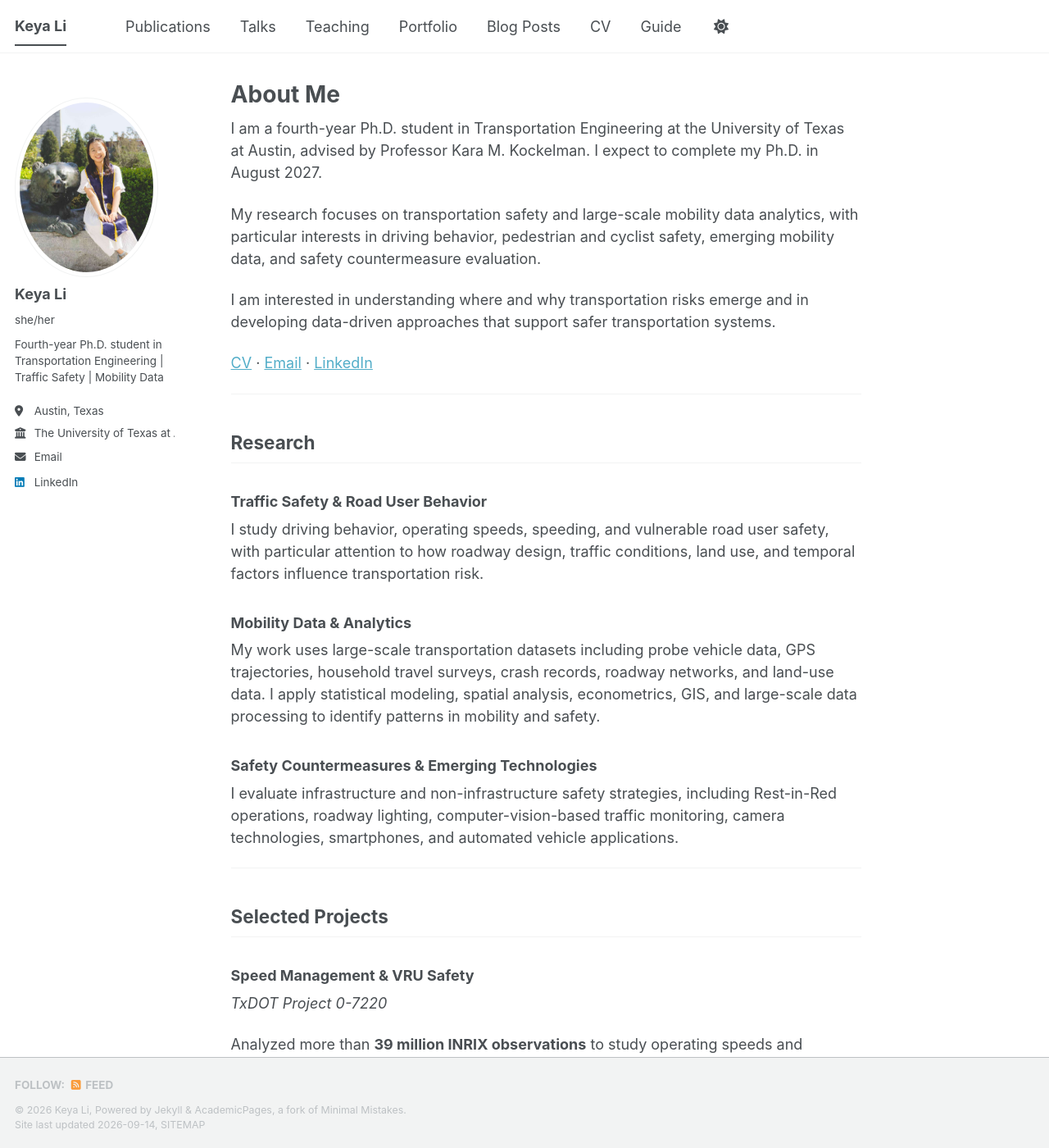
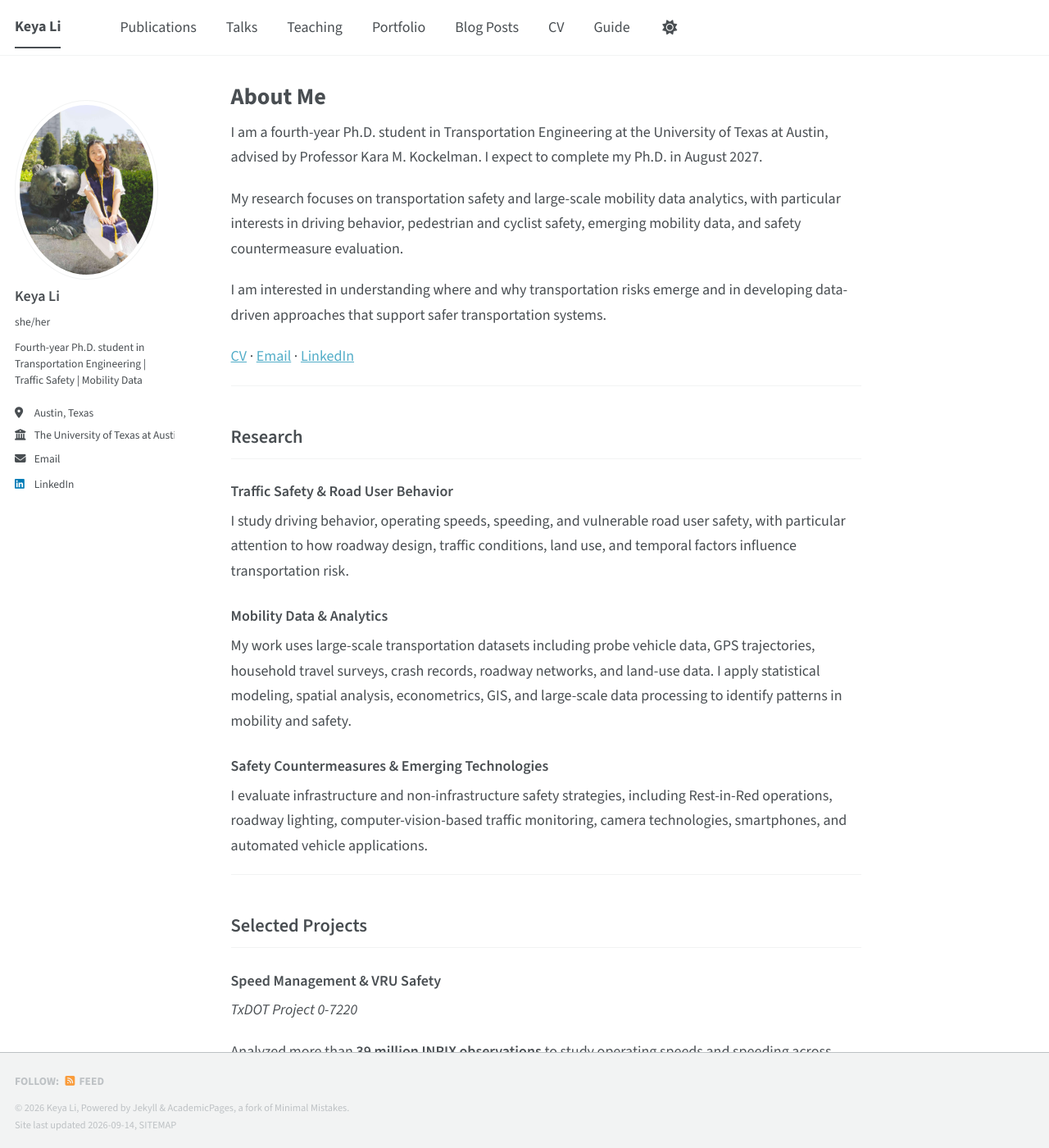
Before and after one commit to jasminekeyya/jasminekeyya.github.io, a Jekyll site: the page built from _pages/about.md, in a window 1280 px wide and 1400 px high. Shown: the whole window at 82% size. Built offline with Jekyll 4.4.1, drawn with Linux system fonts in a browser that asks for light colours; a style sheet for code colours, icons or effects is not loaded.

Commit message:
Update main.scss

```diff
--- a/assets/css/main.scss
+++ b/assets/css/main.scss
@@ -2,11 +2,21 @@
 ---
 
 /*
- * This file controls what is imported from /_sass
- *
- * Note that the files are processed in the order they are imported, so they are partly
-   sorted by the dependencies. Also, the first two lines of the file are required by Jekyll.
+ * Main stylesheet for Keya Li's personal website.
+ * The first two lines above are required by Jekyll.
  */
+
+
+/* ==========================================================================
+   WEB FONT
+   ========================================================================== */
+
+@import url("https://fonts.googleapis.com/css2?family=Source+Sans+3:ital,wght@0,300..700;1,300..700&display=swap");
+
+
+/* ==========================================================================
+   ACADEMIC PAGES STYLES
+   ========================================================================== */
 
 @import
     "vendor/breakpoint/breakpoint",
@@ -17,7 +27,6 @@
 
     "include/mixins",
     "vendor/susy/susy",
-
     "layout/reset",
     "layout/base",
 
@@ -37,3 +46,121 @@
     "layout/sidebar",
     "layout/json_cv"
 ;
+
+
+/* ==========================================================================
+   CUSTOM TYPOGRAPHY
+   ========================================================================== */
+
+/*
+ * Body text
+ */
+body {
+    font-family: $global-font-family;
+    font-weight: 400;
+    line-height: 1.65;
+}
+
+
+/*
+ * Main page content
+ */
+.page__content {
+    font-family: $global-font-family;
+    font-size: 1em;
+    line-height: 1.7;
+}
+
+
+/*
+ * Paragraph spacing
+ */
+.page__content p {
+    margin-bottom: 1.1em;
+}
+
+
+/*
+ * Headings
+ *
+ * 600 gives headings enough emphasis without making
+ * the page look overly bold.
+ */
+.page__content h1,
+.page__content h2,
+.page__content h3,
+.page__content h4 {
+    font-family: $header-font-family;
+    font-weight: 600;
+    line-height: 1.3;
+}
+
+
+/*
+ * Major section headings
+ */
+.page__content h2 {
+    margin-top: 2.1em;
+    margin-bottom: 0.8em;
+}
+
+
+/*
+ * Project/research subsection headings
+ */
+.page__content h3 {
+    margin-top: 1.6em;
+    margin-bottom: 0.45em;
+}
+
+
+/*
+ * Bold text
+ *
+ * Slightly lighter than the browser default,
+ * so emphasized text does not dominate the page.
+ */
+.page__content strong {
+    font-weight: 600;
+}
+
+
+/*
+ * Italic text such as project sponsors
+ */
+.page__content em {
+    font-weight: 400;
+}
+
+
+/*
+ * Sidebar typography
+ */
+.author__name {
+    font-family: $header-font-family;
+    font-weight: 600;
+}
+
+.author__bio {
+    font-family: $global-font-family;
+    line-height: 1.5;
+}
+
+
+/*
+ * Navigation
+ */
+.greedy-nav,
+.masthead {
+    font-family: $global-font-family;
+}
+
+
+/*
+ * Links
+ *
+ * Keep the site's theme color but avoid extra bolding.
+ */
+.page__content a {
+    font-weight: 400;
+}
```
